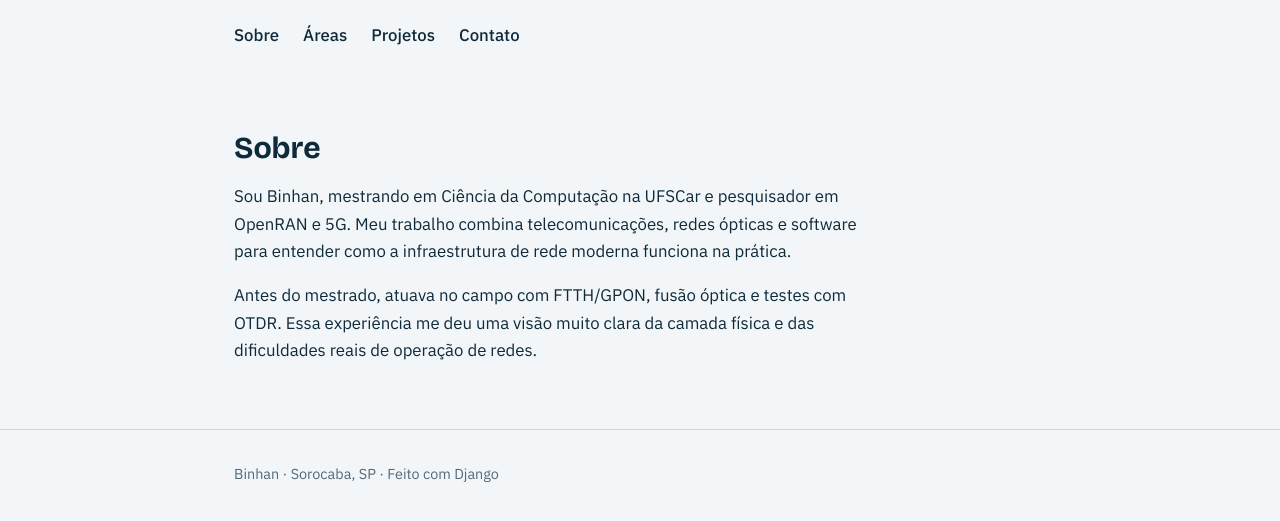
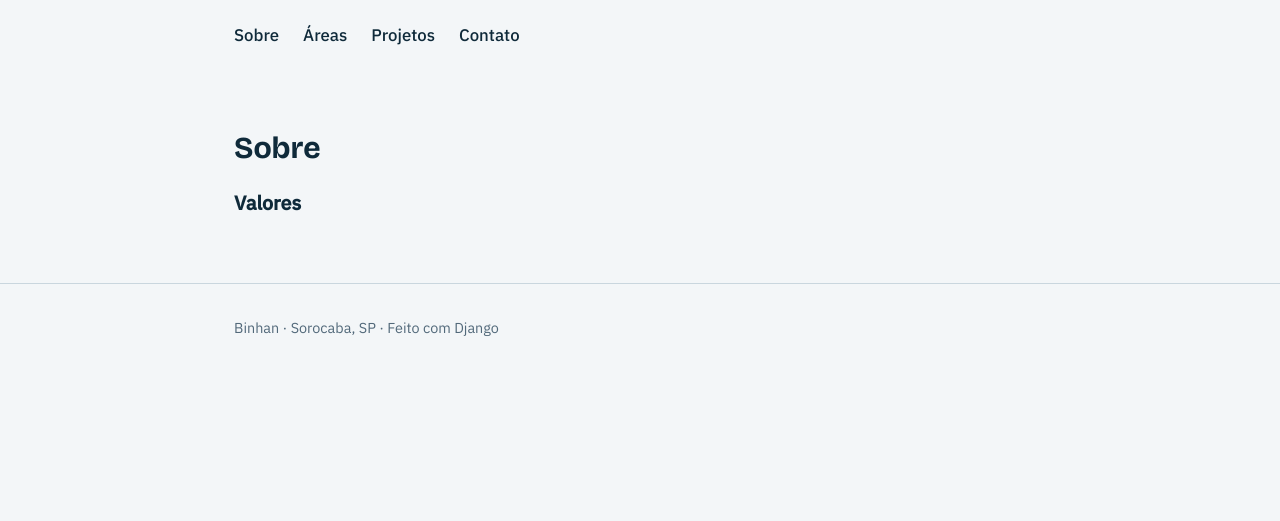
Before and after one commit to Binhanfisana/Binhanfisana.github.io, a Django app: page /sobre/ in a window 1280 px wide. Shown: the top 521 px of the page. Run offline with Django 5.2, Linux system fonts and the light colour scheme.

Commit message:
Enhance the about page with story and values content.

```diff
--- a/templates/about.html
+++ b/templates/about.html
@@ -3,9 +3,19 @@
 {% block title %}Sobre | Binhan{% endblock %}
 
 {% block content %}
-  <section>
+  <section class="page-section">
     <h2>Sobre</h2>
-    <p>Sou Binhan, mestrando em Ciência da Computação na UFSCar e pesquisador em OpenRAN e 5G. Meu trabalho combina telecomunicações, redes ópticas e software para entender como a infraestrutura de rede moderna funciona na prática.</p>
-    <p>Antes do mestrado, atuava no campo com FTTH/GPON, fusão óptica e testes com OTDR. Essa experiência me deu uma visão muito clara da camada física e das dificuldades reais de operação de redes.</p>
+    {% for paragraph in story %}
+      <p>{{ paragraph }}</p>
+    {% endfor %}
+
+    <div class="values-box">
+      <h3>Valores</h3>
+      <ul>
+        {% for value in values %}
+          <li>{{ value }}</li>
+        {% endfor %}
+      </ul>
+    </div>
   </section>
 {% endblock %}
```
